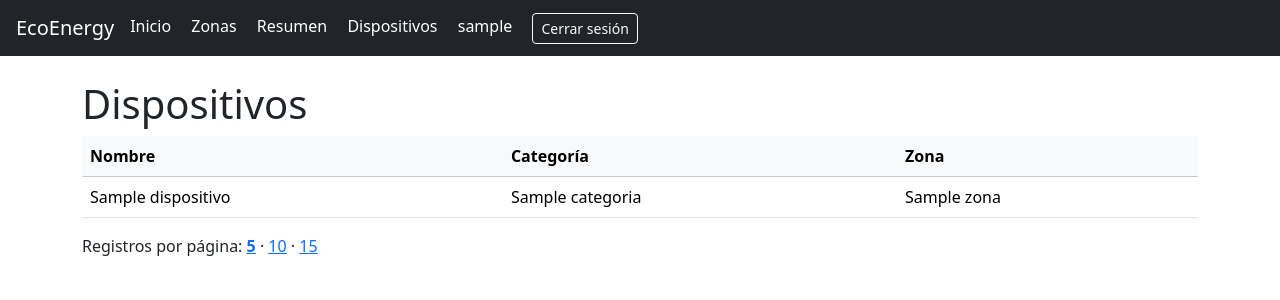
After one commit to abel03z/ecoenergy-backend-abelparra-, a Django app: page /devices/ in a window 1280 px wide. The commit adds this page. Shown: the top 300 px of the page. Run offline with Django 5.2, Linux system fonts and the light colour scheme; a user stored in the database is signed in; tables that the repository leaves empty hold one stand-in row (values such as "Sample post").

Commit message:
Clase 6: login/logout, dashboard protegido con permisos y scoping, paginador con sesion

```diff
--- a/config/urls.py
+++ b/config/urls.py
@@ -3,5 +3,7 @@ from django.urls import include, path
 
 urlpatterns = [
     path("admin/", admin.site.urls),
+    path("accounts/", include("django.contrib.auth.urls")),
+    path("devices/", include("devices.urls")),
     path("", include("dispositivos.urls")),
 ]
--- /dev/null
+++ b/devices/urls.py
@@ -0,0 +1,8 @@
+from django.urls import path
+from . import views
+
+app_name = "devices"
+
+urlpatterns = [
+    path("", views.dashboard, name="dashboard"),
+]
--- a/devices/views.py
+++ b/devices/views.py
@@ -1,3 +1,52 @@
+from django.contrib.auth.decorators import login_required, permission_required
+from django.core.paginator import Paginator
 from django.shortcuts import render
 
-# Create your views here.
+from core.admin_utils import get_user_organization
+from .models import Dispositivo
+
+ALLOWED_PAGE_SIZES = {5, 10, 15}
+
+
+@login_required
+@permission_required("devices.view_dispositivo", raise_exception=True)
+def dashboard(request):
+    if request.user.is_superuser:
+        dispositivos = Dispositivo.objects.filter(deleted_at__isnull=True)
+        organizacion = None
+    else:
+        organizacion = get_user_organization(request)
+        dispositivos = Dispositivo.objects.filter(
+            zona__departamento__organizacion=organizacion,
+            deleted_at__isnull=True,
+        )
+
+    dispositivos = dispositivos.select_related("zona", "categoria").order_by("nombre")
+
+    # 1. Leer page_size desde la URL
+    raw_size = request.GET.get("page_size")
+    if raw_size:
+        try:
+            selected_size = int(raw_size)
+        except ValueError:
+            selected_size = 5
+        # 2. Guardar solamente tamaños permitidos
+        if selected_size in ALLOWED_PAGE_SIZES:
+            request.session["device_page_size"] = selected_size
+
+    # 3. Recuperar preferencia desde la sesión
+    page_size = request.session.get("device_page_size", 5)
+
+    # 4. Paginar
+    paginator = Paginator(dispositivos, page_size)
+    page_obj = paginator.get_page(request.GET.get("page"))
+
+    return render(
+        request,
+        "devices/dashboard.html",
+        {
+            "page_obj": page_obj,
+            "page_size": page_size,
+            "organizacion": organizacion,
+        },
+    )
--- a/templates/base.html
+++ b/templates/base.html
@@ -9,11 +9,22 @@
 <body>
     <nav class="navbar navbar-expand-lg navbar-dark bg-dark px-3">
         <a class="navbar-brand" href="{% url 'dispositivos:inicio' %}">EcoEnergy</a>
-        <div>
-            <a class="nav-link d-inline text-white me-3" href="{% url 'dispositivos:inicio' %}">Inicio</a>
-            <a class="nav-link d-inline text-white me-3" href="{% url 'dispositivos:zonas' %}">Zonas</a>
-            <a class="nav-link d-inline text-white" href="{% url 'dispositivos:resumen_zonas' %}">Resumen</a>
-        </div>
+            <div>
+                <a class="nav-link d-inline text-white me-3" href="{% url 'dispositivos:inicio' %}">Inicio</a>
+                <a class="nav-link d-inline text-white me-3" href="{% url 'dispositivos:zonas' %}">Zonas</a>
+                <a class="nav-link d-inline text-white me-3" href="{% url 'dispositivos:resumen_zonas' %}">Resumen</a>
+
+                {% if user.is_authenticated %}
+                <a class="nav-link d-inline text-white me-3" href="{% url 'devices:dashboard' %}">Dispositivos</a>
+                <span class="text-white me-3">{{ user.username }}</span>
+                <form method="post" action="{% url 'logout' %}" class="d-inline">
+                {% csrf_token %}
+                <button class="btn btn-outline-light btn-sm" type="submit">Cerrar sesión</button>
+                </form>
+                {% else %}
+                <a class="btn btn-primary btn-sm" href="{% url 'login' %}">Ingresar</a>
+                {% endif %}
+            </div>
     </nav>
     <main class="container my-4">
         {% block content %}{% endblock %}
--- /dev/null
+++ b/templates/devices/dashboard.html
@@ -0,0 +1,56 @@
+{% extends "base.html" %}
+{% block title %}Dashboard · EcoEnergy{% endblock %}
+{% block content %}
+<h1>Dispositivos</h1>
+
+{% if organizacion %}
+    <p class="text-muted">Organización: {{ organizacion }}</p>
+{% endif %}
+
+<table class="table table-hover align-middle">
+    <thead class="table-light">
+        <tr>
+            <th>Nombre</th>
+            <th>Categoría</th>
+            <th>Zona</th>
+        </tr>
+    </thead>
+    <tbody>
+        {% for dispositivo in page_obj %}
+        <tr>
+            <td>{{ dispositivo.nombre }}</td>
+            <td>{{ dispositivo.categoria }}</td>
+            <td>{{ dispositivo.zona }}</td>
+        </tr>
+        {% empty %}
+        <tr>
+            <td colspan="3" class="text-center text-muted py-4">
+                No hay dispositivos registrados.
+            </td>
+        </tr>
+        {% endfor %}
+    </tbody>
+</table>
+
+{% if page_obj.paginator.num_pages > 1 %}
+<nav aria-label="Paginación de dispositivos">
+    <ul class="pagination mb-0">
+        {% if page_obj.has_previous %}
+            <li class="page-item"><a class="page-link" href="?page={{ page_obj.previous_page_number }}">Anterior</a></li>
+        {% endif %}
+        <li class="page-item active"><span class="page-link">{{ page_obj.number }}</span></li>
+        {% if page_obj.has_next %}
+            <li class="page-item"><a class="page-link" href="?page={{ page_obj.next_page_number }}">Siguiente</a></li>
+        {% endif %}
+    </ul>
+</nav>
+{% endif %}
+
+<div class="mt-3">
+    Registros por página:
+    {% for size in "5,10,15"|make_list %}{% endfor %}
+    <a href="?page_size=5" class="{% if page_size == 5 %}fw-bold{% endif %}">5</a> ·
+    <a href="?page_size=10" class="{% if page_size == 10 %}fw-bold{% endif %}">10</a> ·
+    <a href="?page_size=15" class="{% if page_size == 15 %}fw-bold{% endif %}">15</a>
+</div>
+{% endblock %}
```
Also changed, not shown: config/settings.py (+10 -0 lines), templates/registration/login.html (added, +17 -0 lines).
